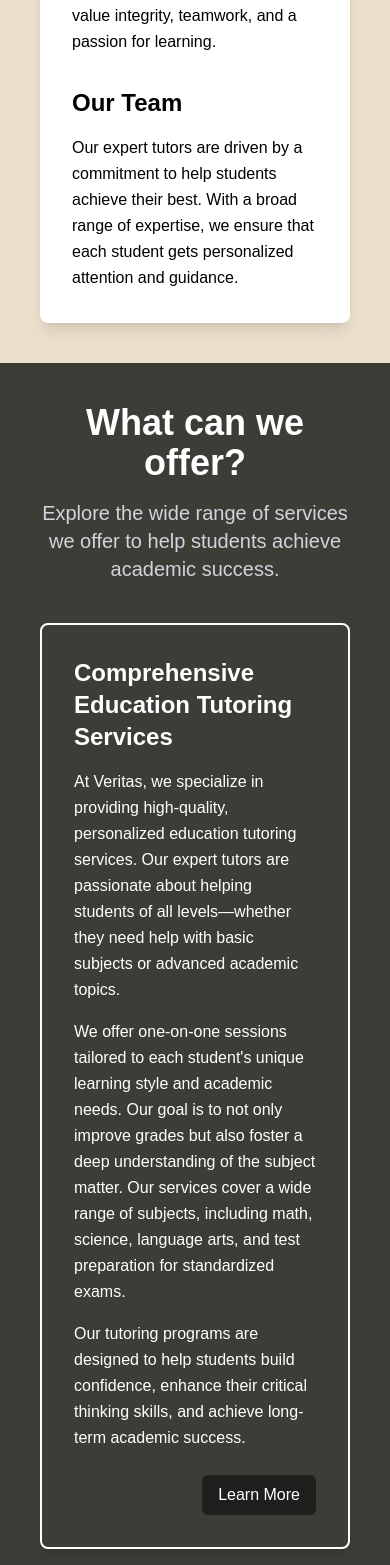
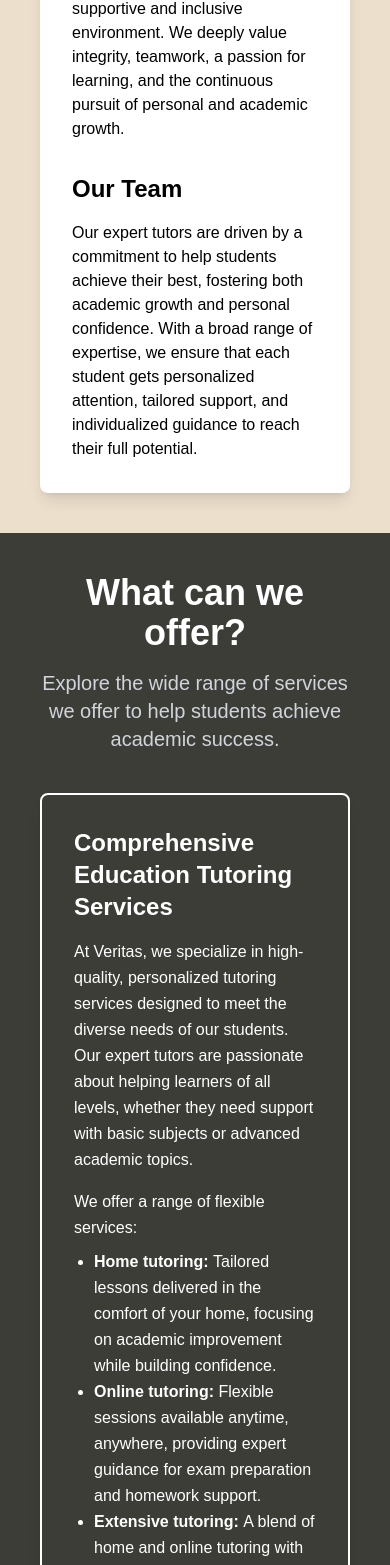
Before and after one commit to ValentinoFebian/code-challenge2, a Next.js app: page / in a window 390 px wide. Shown: the part 1800-3365 px from the top of the page. Built offline with nearby package versions, Linux system fonts and the light colour scheme.

Commit message:
feat: content adjustment, formatting

```diff
--- a/src/views/pages/about-us/components/AboutSection.tsx
+++ b/src/views/pages/about-us/components/AboutSection.tsx
@@ -24,7 +24,7 @@ export default async function AboutSection() {
 
             {/*Title*/}
             <div className="text-center mb-4">
-                <h2 className="text-4xl md:text-5xl font-semibold text-gray-800">About us</h2>
+                <h2 className="text-4xl md:text-5xl font-semibold">About us</h2>
                 <p className="text-xl text-gray-600 mt-4">
                     Learn more about our mission, values, and what drives us to deliver quality education.
                 </p>
--- a/src/views/pages/home/components/OverviewSection.tsx
+++ b/src/views/pages/home/components/OverviewSection.tsx
@@ -26,25 +26,25 @@ function OverviewSection() {
                     <div className="flex flex-col md:flex-row gap-8">
                         <div className="flex-1">
                             <h3 className="text-2xl font-semibold mb-4">Our Culture</h3>
-                            <p className="text-base md:text-lg leading-relaxed">
-                                Our culture is one of openness and collaboration, where every tutor and student can thrive.
-                                We value integrity, teamwork, and a passion for learning.
+                            <p className="text-base md:text-lg">
+                                Our culture is one of openness and collaboration, where every tutor and student can thrive in a supportive and inclusive environment.
+                                We deeply value integrity, teamwork, a passion for learning, and the continuous pursuit of personal and academic growth.
                             </p>
                         </div>
 
                         <div className="flex-1">
                             <h3 className="text-2xl font-semibold mb-4">Our Team</h3>
-                            <p className="text-base md:text-lg leading-relaxed">
-                                Our expert tutors are driven by a commitment to help students achieve their best.
-                                With a broad range of expertise, we ensure that each student gets personalized attention and guidance.
+                            <p className="text-base md:text-lg">
+                                Our expert tutors are driven by a commitment to help students achieve their best, fostering both academic growth and personal confidence.
+                                With a broad range of expertise, we ensure that each student gets personalized attention, tailored support, and individualized guidance to reach their full potential.
                             </p>
                         </div>
                     </div>
 
                 </div>
 
-                <div className="hidden md:flex w-[27%] justify-center items-center">
-                    <div className="bg-gray-300 w-[24em] h-[32em] rounded-lg shadow-lg flex items-center justify-center">
+                <div className="hidden md:flex w-[28%] justify-center items-center">
+                    <div className="bg-gray-300 w-[25em] h-[35em] rounded-lg shadow-lg flex items-center justify-center">
                         <img
                             src="img/Overview.jpg"
                             alt="tutor-teaching"
--- a/src/views/pages/home/components/ShortServicesSection.tsx
+++ b/src/views/pages/home/components/ShortServicesSection.tsx
@@ -14,7 +14,7 @@ function ShortServicesSection() {
 
             {/*Content*/}
             <div className="flex flex-col md:flex-row gap-8 items-center">
-                <div className="h-[27em] w-full md:w-[25%] hidden md:flex justify-center">
+                <div className="h-[35em] w-full md:w-[25%] hidden md:flex justify-center">
                     <img
                         src="img/Service.jpg"
                         alt="tutor-teaching"
@@ -22,21 +22,25 @@ function ShortServicesSection() {
                     />
                 </div>
 
-                <div className="border-2 border-white h-auto md:h-[27em] w-full md:w-[75%] p-8 flex flex-col justify-center rounded-lg shadow-lg">
+                <div className="border-2 border-white h-auto w-full md:w-[75%] p-8 flex flex-col justify-center rounded-lg shadow-lg">
                     <h3 className="text-2xl md:text-3xl font-semibold mb-4">
                         Comprehensive Education Tutoring Services
                     </h3>
                     <p className="text-base md:text-lg leading-relaxed">
-                        At Veritas, we specialize in providing high-quality, personalized education tutoring services.
-                        Our expert tutors are passionate about helping students of all levels—whether they need help with basic subjects or advanced academic topics.
+                        At Veritas, we specialize in high-quality, personalized tutoring services designed to meet the diverse needs of our students.
+                        Our expert tutors are passionate about helping learners of all levels, whether they need support with basic subjects or advanced academic topics.
                     </p>
                     <p className="text-base md:text-lg leading-relaxed mt-4">
-                        We offer one-on-one sessions tailored to each student's unique learning style and academic needs.
-                        Our goal is to not only improve grades but also foster a deep understanding of the subject matter.
-                        Our services cover a wide range of subjects, including math, science, language arts, and test preparation for standardized exams.
+                        We offer a range of flexible services:
                     </p>
+                    <ul className="text-base md:text-lg leading-relaxed list-disc pl-5 mt-2">
+                        <li><span className="font-semibold">Home tutoring: </span>Tailored lessons delivered in the comfort of your home, focusing on academic improvement while building confidence.</li>
+                        <li><span className="font-semibold">Online tutoring: </span>Flexible sessions available anytime, anywhere, providing expert guidance for exam preparation and homework support.</li>
+                        <li><span className="font-semibold">Extensive tutoring: </span>A blend of home and online tutoring with guaranteed results or a partial refund if goals aren't achieved, ideal for intensive, personalized learning plans.</li>
+                    </ul>
+
                     <p className="text-base md:text-lg leading-relaxed mt-4">
-                        Our tutoring programs are designed to help students build confidence, enhance their critical thinking skills, and achieve long-term academic success.
+                        Our programs aim not only to boost grades but also to deepen students' understanding, enhance critical thinking, and foster long-term academic success.
                     </p>
 
                     <div className="mt-6 flex justify-end">
--- a/src/views/pages/home/components/TestimonialSection.tsx
+++ b/src/views/pages/home/components/TestimonialSection.tsx
@@ -3,8 +3,8 @@ function TestimonialSection() {
         <div className="bg-[#ECDFCC] p-[2em]">
 
             {/*Title*/}
-            <div className="w-auto h-[5em] mb-[4em] text-center">
-                <h2 className="text-3xl md:text-4xl lg:text-5xl font-semibold text-center">What did our clients say?</h2>
+            <div className="w-auto mb-[4em] text-center">
+                <h2 className="text-4xl md:text-5xl lg:text-5xl font-semibold text-center">What did our clients say?</h2>
                 <p className="text-xl text-gray-600 mt-4">
                     See what our students and parents have to say about their experiences with us.
                 </p>
@@ -42,7 +42,7 @@ function TestimonialSection() {
                     </div>
 
                     <p className="mt-[1.5em] text-sm md:text-lg italic">
-                    "The extensive tutor was a game-changer for me. My grades have improved, and I'm more engaged in campus than ever before.
+                    "The extensive tutoring was a game-changer for me. My grades have improved, and I'm more engaged in campus than ever before.
                     The tutor was patient, knowledgeable, and truly invested in his success. I highly recommend them to any students!"
                     </p>
                 </div>
--- a/src/views/pages/services/components/ServiceSection.tsx
+++ b/src/views/pages/services/components/ServiceSection.tsx
@@ -5,7 +5,7 @@ function ServiceSection() {
             {/*Title*/}
             <div className="text-center mb-12">
                 <h2 className="text-4xl md:text-4xl lg:text-5xl font-semibold text-gray-800">Our services</h2>
-                <p className="text-xl text-gray-600 mb-4">
+                <p className="text-xl text-gray-600 mt-4 mb-4">
                     Explore the wide range of services we offer to help students achieve academic success.
                 </p>
             </div>
@@ -18,9 +18,10 @@ function ServiceSection() {
                     <div className="mt-20 w-24 h-24 mb-4">
                         <img src="icon/home-f.svg" alt="home-tutor-icon" className="w-full h-full object-contain" />
                     </div>
-                    <h3 className="text-xl md:text-2xl font-semibold mb-4 text-gray-800">Home Tutor</h3>
+                    <h3 className="text-xl md:text-2xl font-semibold mb-4 text-gray-800">Home Tutoring</h3>
                     <p className="text-center text-gray-600 text-sm md:text-lg mb-6">
-                        Personalized home tutoring services, offering tailored lessons in the comfort of your home to meet individual student needs. Our expert tutors focus on improving academic skills while building student confidence.
+                        Personalized home tutoring services, offering tailored lessons in the comfort of your home to meet individual student needs.
+                        Our expert tutors focus on improving academic skills while building student confidence.
                     </p>
                     <button
                         className="bg-[#3C3D37] text-white py-2 px-6 rounded-full hover:bg-gray-700 transition-all"
@@ -34,9 +35,10 @@ function ServiceSection() {
                     <div className="mt-20 w-24 h-24 mb-4">
                         <img src="icon/computer-f.svg" alt="online-tutor-icon" className="w-full h-full object-contain" />
                     </div>
-                    <h3 className="text-xl md:text-2xl font-semibold mb-4 text-gray-800">Online Tutor</h3>
+                    <h3 className="text-xl md:text-2xl font-semibold mb-4 text-gray-800">Online Tutoring</h3>
                     <p className="text-center text-gray-600 text-sm md:text-lg mb-6">
-                        Flexible and interactive online tutoring sessions, designed to provide expert guidance from anywhere, anytime. Whether you're preparing for exams or need homework support, our tutors are here to help.
+                        Flexible and interactive online tutoring sessions, designed to provide expert guidance from anywhere, anytime.
+                        Whether you're preparing for exams or need homework support, our tutors are here to help.
                     </p>
                     <button
                         className="bg-[#3C3D37] text-white py-2 px-6 rounded-full hover:bg-gray-700 transition-all"
@@ -50,9 +52,10 @@ function ServiceSection() {
                     <div className="mt-20 w-24 h-24 mb-4">
                         <img src="icon/crown-f.svg" alt="extensive-tutor-icon" className="w-full h-full object-contain" />
                     </div>
-                    <h3 className="text-xl md:text-2xl font-semibold mb-4 text-gray-800">Extensive Tutor</h3>
+                    <h3 className="text-xl md:text-2xl font-semibold mb-4 text-gray-800">Extensive Tutoring</h3>
                     <p className="text-center text-gray-600 text-sm md:text-lg mb-6">
-                        A comprehensive package combining home and online tutoring, with guaranteed results or a partial refund if goals aren't met. Ideal for students seeking intensive preparation and personalized learning plans.
+                        A comprehensive package combining home and online tutoring, with guaranteed results or a partial refund if goals aren't met.
+                        Ideal for students seeking intensive preparation and personalized learning plans.
                     </p>
                     <button
                         className="bg-[#3C3D37] text-white py-2 px-6 rounded-full hover:bg-gray-700 transition-all"
--- a/src/views/pages/teams/components/TeamsSection.tsx
+++ b/src/views/pages/teams/components/TeamsSection.tsx
@@ -32,7 +32,7 @@ function TeamSection() {
     return (
         <div className="bg-[#ECDFCC] py-16 px-4">
             <div className="text-center mb-12">
-                <h2 className="text-4xl lg:text-5xl font-semibold text-gray-800">Meet our tutors!</h2>
+                <h2 className="text-4xl lg:text-5xl font-semibold">Meet our tutors!</h2>
                 <p className="text-xl text-gray-600 mt-4">
                     Meet the dedicated tutors who are passionate about empowering students to excel.
                 </p>
@@ -43,7 +43,7 @@ function TeamSection() {
                     <div key={index} className="bg-white rounded-lg shadow-lg p-6 flex flex-col items-center justify-center h-[30em]">
 
                         {/*Profile Picture*/}
-                        <div className="w-24 h-24 rounded-full overflow-hidden mb-6">
+                        <div className="w-[7rem] h-[7rem] rounded-full overflow-hidden mb-6">
                             <img
                                 src={tutor.picture.large}
                                 alt="profile-pic"
```
